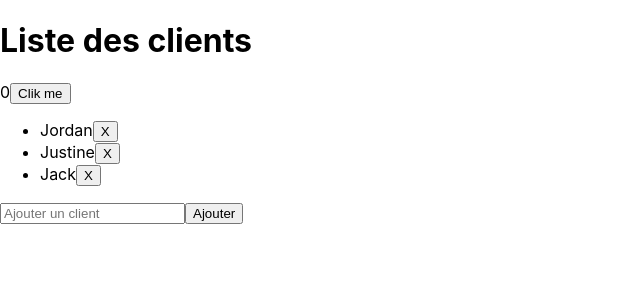
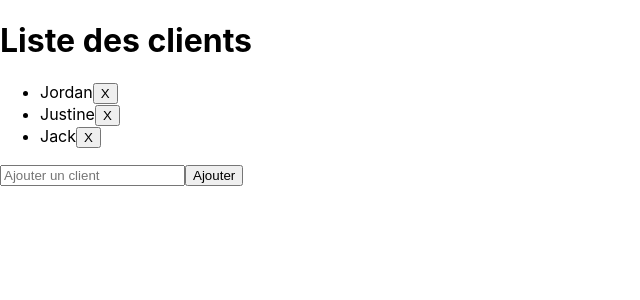
Before and after one commit to jordan62300/reactSandbox, a React (Create React App) app: page / in a window 1280 px wide. Shown: the top 300 px of the page, without its empty margins (0-640 px from the left). Built offline with nearby package versions, Linux system fonts and the light colour scheme.

Commit message:
ajout formulaire nouveau client

```diff
--- a/src/App.js
+++ b/src/App.js
@@ -9,6 +9,7 @@ import ReactDOM from 'react-dom';
 class App extends React.Component {
 
 
+
   state = {
     clients: [
 
@@ -17,12 +18,27 @@ class App extends React.Component {
       {  id: 3, nom:"Jack"}
 
     ],
-    compteur:0
+    compteur:0,
+    nouveauClient:''
   }
 
-  addClient = () => {
+  handleChange = (event) => {
+    const value = event.currentTarget.value;
+    this.setState({nouveauClient: value})
+  }
+
+  handleSubmit = (event) => {
+    event.preventDefault()
+    const id = new Date().getTime();
+    const nom = this.state.nouveauClient;
+    this.addClient(id,nom);
+    this.setState({nouveauClient: ''})
+
+  }
+
+  addClient = (id,nom) => {
     const clients = this.state.clients.slice();
-    clients.push({id: 4, nom: "Jojo"})
+    clients.push({id: id, nom: nom})
 
     this.setState({ clients: clients})
   }
@@ -46,8 +62,6 @@ class App extends React.Component {
   return (
    <div>
      <h1>{this.title}</h1>
-     {this.state.compteur}
-     <button onClick={this.addClient}>Clik me</button>
      <ul>
      {this.state.clients.map(client => (
      <li>
@@ -55,8 +69,8 @@ class App extends React.Component {
      </li>
      ))}
      </ul>
-     <form>
-       <input type="text" placeholder="Ajouter un client"/>
+     <form  onSubmit={this.handleSubmit}>
+       <input value={this.state.nouveauClient} onChange={this.handleChange} type="text" placeholder="Ajouter un client"/>
        <button>Ajouter</button>
      </form>
    </div>
```
Also changed, not shown: 1 other file (tests, documents, lock files or other folders).
